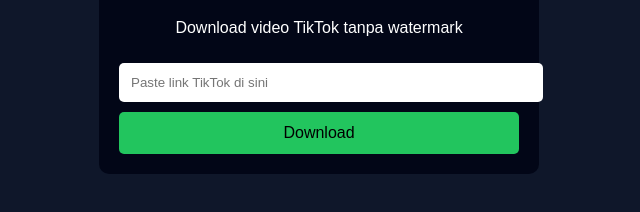
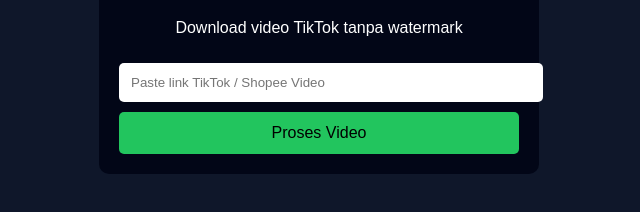
Before and after one commit to nurdinmuslim17-sys/tiktok-downloader, a plain HTML site: page index.html in a window 1280 px wide. Shown: the part 182-394 px from the top of the page, 321-961 px from the left. Drawn offline with Linux system fonts and the light colour scheme.

Commit message:
Update index.html

```diff
--- a/index.html
+++ b/index.html
@@ -11,10 +11,10 @@
     <h1>🎥 TikTok HD Downloader</h1>
     <p>Download video TikTok tanpa watermark</p>
 
-    <input type="text" id="url" placeholder="Paste link TikTok di sini">
-    <button onclick="download()">Download</button>
+    <input type="text" id="url" placeholder="Paste link TikTok / Shopee Video">
+<button onclick="process()">Proses Video</button>
 
-    <div id="preview"></div>
+<div id="preview"></div>
 <div id="result"></div>
 </div>
 
```
